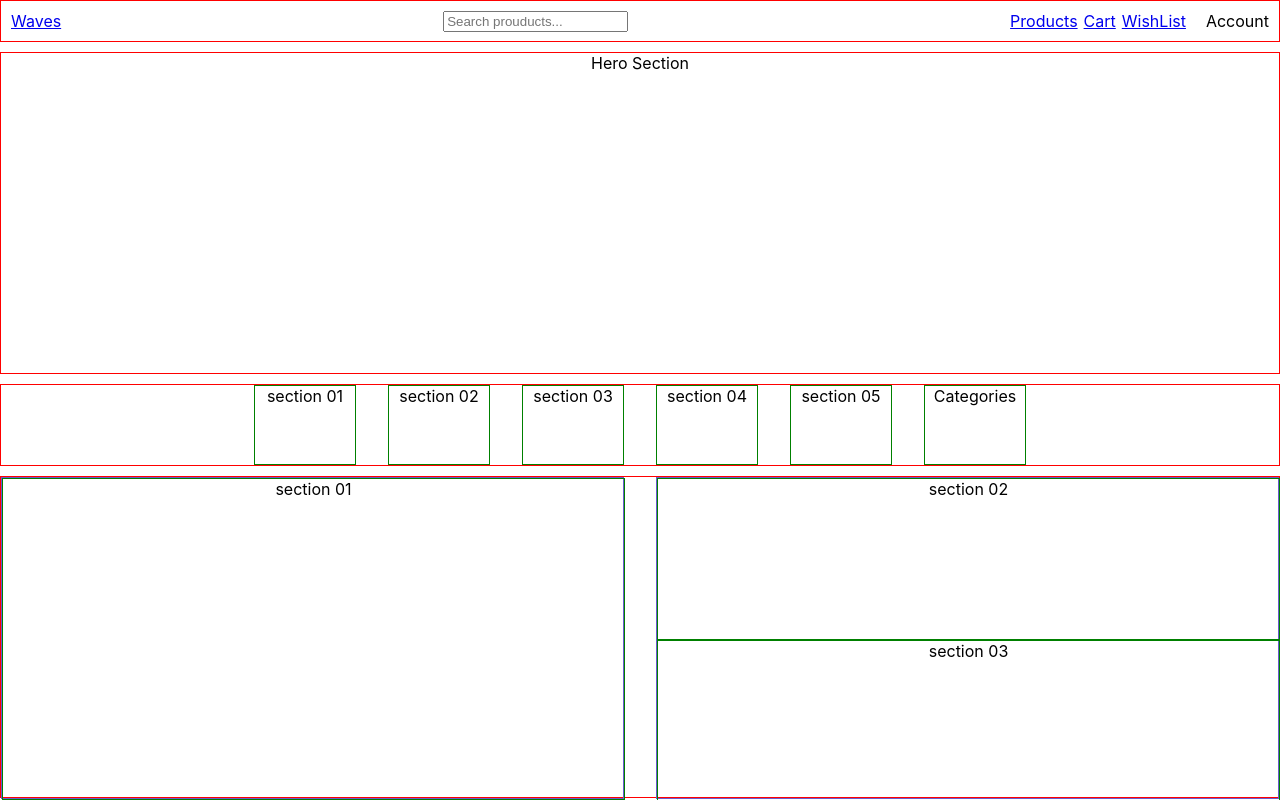
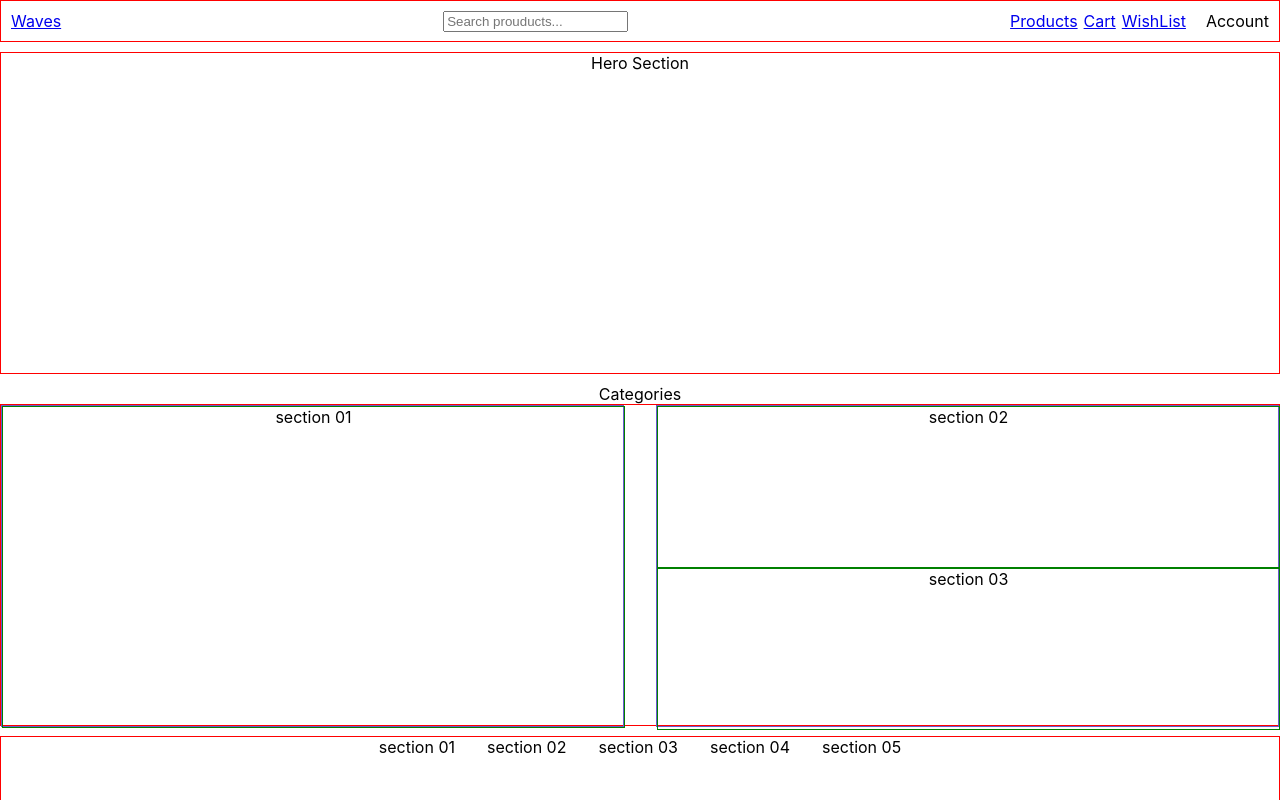
Before and after one commit to abhinashbhengra/Waves-Ecommerce, a React (Create React App) app: page / in a window 1280 px wide. Shown: the top 800 px of the page. Built offline with nearby package versions, Linux system fonts and the light colour scheme; no server answers; what miragejs would draw is missing.

Commit message:
refactor

```diff
--- a/src/pages/home/Home.jsx
+++ b/src/pages/home/Home.jsx
@@ -8,16 +8,7 @@ const HomePage = () => {
     <div>
       <Navbar />
       <div className="hero-container">Hero Section</div>
-      <div className="category-container">
-        <div className="category">section 01</div>
-        <div className="category">section 02</div>
-        <div className="category">section 03</div>
-        <div className="category">section 04</div>
-        <div className="category">section 05</div>
-        <div className="category">
-          <Categories />
-        </div>
-      </div>
+      <Categories />
       <div className="feature-container">
         <div className="feature-left">
           <div className="feature-one">section 01</div>
--- a/src/pages/home/home.css
+++ b/src/pages/home/home.css
@@ -2,18 +2,6 @@
   border: 1px solid red;
   height: 40vh;
   margin: 10px 0;
-}
-.category-container {
-  border: 1px solid red;
-  height: 10vh;
-  margin: 10px 0;
-  display: flex;
-  justify-content: center;
-  gap: 2rem;
-}
-.category {
-  border: 1px solid green;
-  width: 100px;
 }
 
 .feature-container {
```
